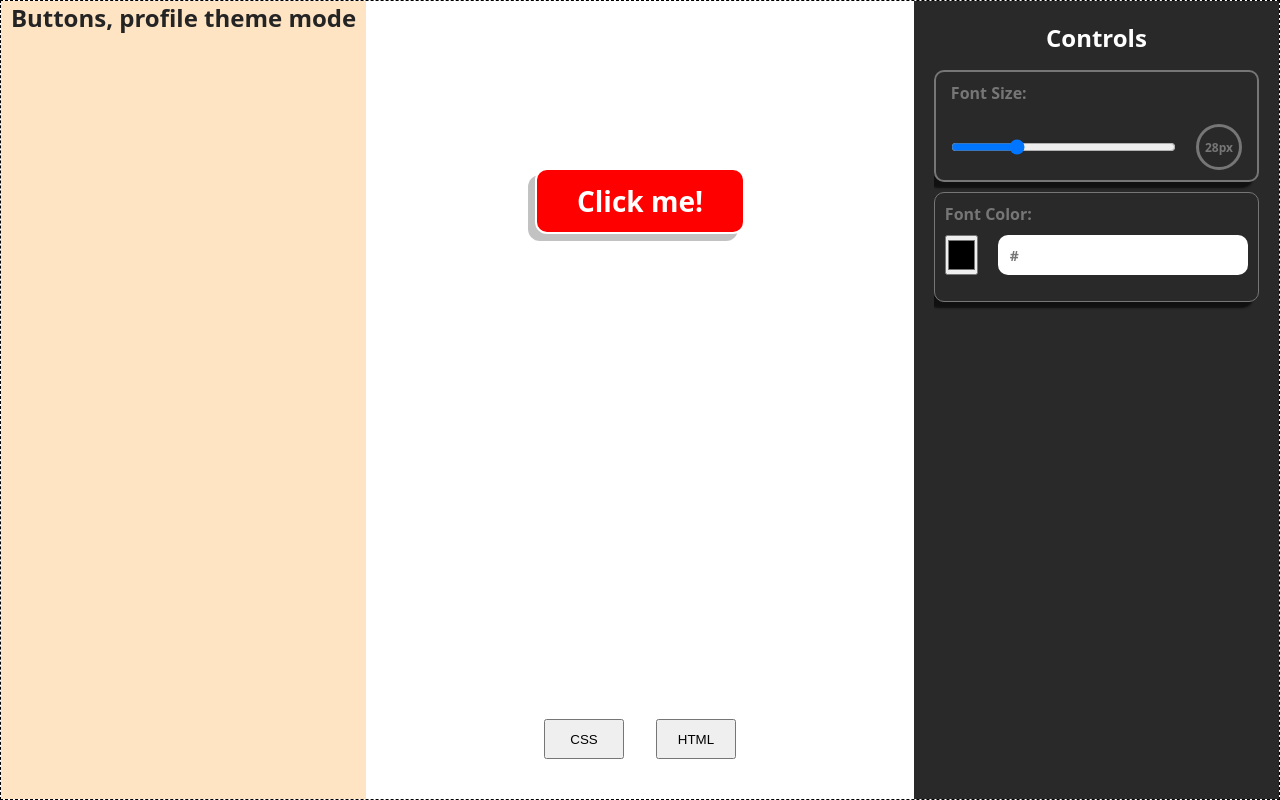
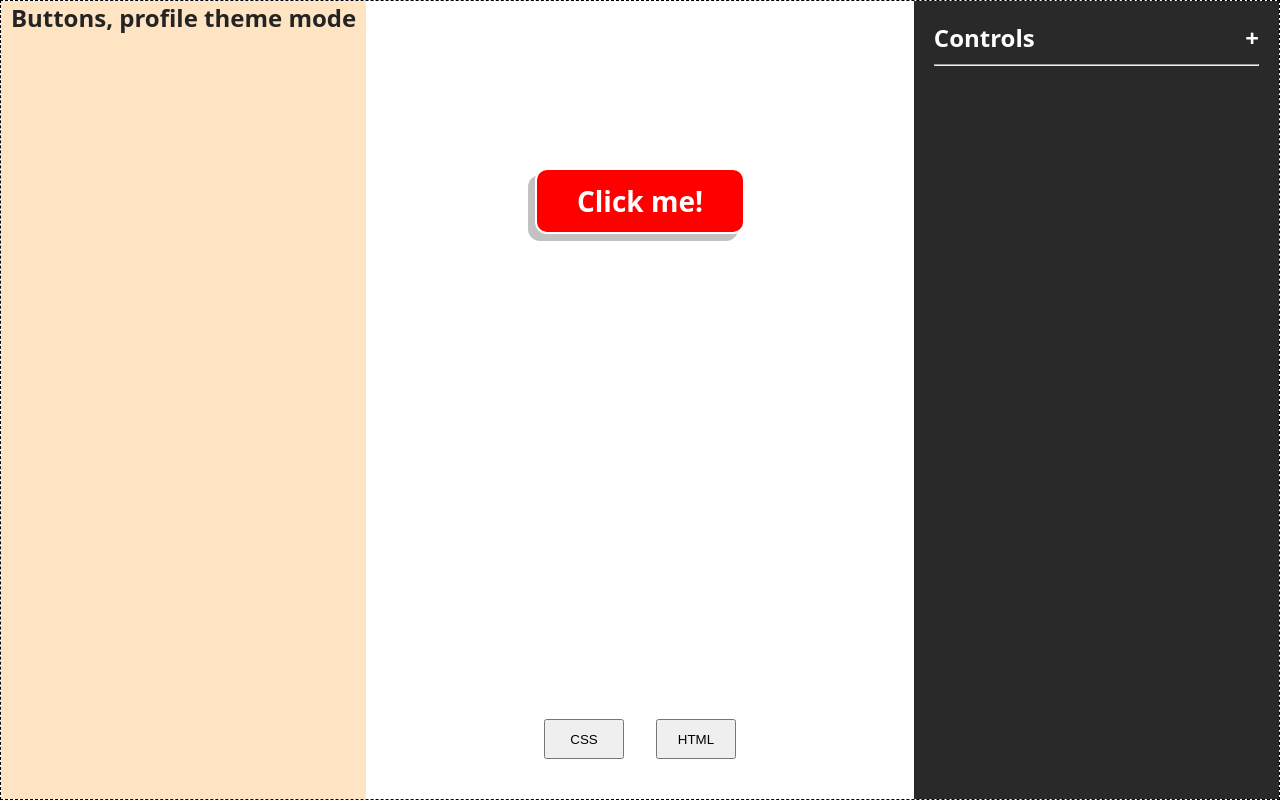
Before and after one commit to J-C-S-V/button-builder, a React (Vite) app: page / in a window 1280 px wide. Built offline with nearby package versions, Linux system fonts and the light colour scheme.

Commit message:
Add new controls layout for fonts

```diff
--- a/src/components/ChangeFontColor.tsx
+++ b/src/components/ChangeFontColor.tsx
@@ -7,6 +7,8 @@ export const ChangeFontColor = ({
   fontColor: string;
   onFontColorChange: (e: React.ChangeEvent<HTMLInputElement>) => void;
 }) => {
+  const newFontColor = fontColor.slice(1, fontColor.length);
+
   return (
     <div className={styles["font-color"]}>
       <label htmlFor="fontColor" className={styles["font-color__label"]}>
@@ -17,10 +19,10 @@ export const ChangeFontColor = ({
           className={styles["font-color__input-color"]}
           type="color"
           id="fontColor"
-          value={fontColor}
+          value={newFontColor}
           onChange={onFontColorChange}
         />
-        <input type="text" className={styles["font-color__input-text"]} value={fontColor} onChange={onFontColorChange} />
+        <input type="text" className={styles["font-color__input-text"]} value={newFontColor} onChange={onFontColorChange} />
       </div>
     </div>
   );
--- a/src/components/Controls/Controls.module.css
+++ b/src/components/Controls/Controls.module.css
@@ -1,8 +1,22 @@
 .controls__font {
   display: flex;
   flex-direction: column;
-  gap: 1em;
+  gap: 1rem;
+}
+
+.controls__title {
+  display: flex;
+  justify-content: space-between;
+  cursor: pointer;
+}
+
+.controls__content {
   /* max-height: 0; */
+  display: none;
   overflow: hidden;
-  transition: max-height 0.3s ease-out;
 }
+
+.show {
+  /* max-height: 100%; */
+  display: block;
+}
--- a/src/components/Controls/Controls.tsx
+++ b/src/components/Controls/Controls.tsx
@@ -1,68 +1,32 @@
-import { ChangeColor } from "../ChangeColor";
-import { ChangeBorderRadius } from "../ChangeBorderRadius";
 import { ChangeFontColor } from "../ChangeFontColor";
-import { ChangeInnerText } from "../ChangeInnerText";
-import { ChangePadding } from "../ChangePadding";
 import { ChangeFontSize } from "../ChangeFontSize";
 import styles from "./Controls.module.css";
 import { useState } from "react";
 
 export const Controls = ({
-  onTextChange,
-  innerText,
-  onBackgroundColorChange,
-  backgroundColor,
   onFontColorChange,
   fontColor,
-  onBorderRadiusChange,
-  borderRadius,
-  onPaddingYChange,
-  paddingY,
-  onPaddingXChange,
-  paddingX,
   onFontSizeChange,
   fontSize,
 }: {
-  onTextChange: (e: React.ChangeEvent<HTMLInputElement>) => void;
-  innerText: string;
-  onBackgroundColorChange: (e: React.ChangeEvent<HTMLInputElement>) => void;
-  backgroundColor: string;
   onFontColorChange: (e: React.ChangeEvent<HTMLInputElement>) => void;
   fontColor: string;
-  onBorderRadiusChange: (e: React.ChangeEvent<HTMLInputElement>) => void;
-  borderRadius: number;
-  onPaddingYChange: (e: React.ChangeEvent<HTMLInputElement>) => void;
-  paddingY: number;
-  onPaddingXChange: (e: React.ChangeEvent<HTMLInputElement>) => void;
-  paddingX: number;
   onFontSizeChange: (e: React.ChangeEvent<HTMLInputElement>) => void;
   fontSize: number;
 }) => {
-  const [showControls, setShowControls] = useState(true);
+  const [showControls, setShowControls] = useState(false);
 
   return (
-    <div className={styles["controls__font"]}>
+    <div className={`${styles["controls__font"]}`}>
       <h2 onClick={() => setShowControls(!showControls)} className={styles["controls__title"]}>
-        Controls
+        <span>Controls</span>
+        {showControls ? <span>–</span> : <span>+</span>}
       </h2>
-      <div className={styles["controls__content"]}>
-        {showControls && (
-          <>
-            <ChangeFontSize fontSize={fontSize} onFontSizeChange={onFontSizeChange} />
-            <ChangeFontColor fontColor={fontColor} onFontColorChange={onFontColorChange} />
-          </>
-        )}
-        {/* <ChangeInnerText onTextChange={onTextChange} innerText={innerText} />
-      <ChangeColor backgroundColor={backgroundColor} onColorChange={onBackgroundColorChange} />
-      <ChangeBorderRadius onBorderRadiusChange={onBorderRadiusChange} borderRadius={borderRadius} /> */}
-
-        {/* <ChangePadding
-        paddingY={paddingY}
-        paddingX={paddingX}
-        onPaddingYChange={onPaddingYChange}
-        onPaddingXChange={onPaddingXChange}
-      /> */}
+      <div className={`${showControls ? styles["show"] : styles["controls__content"]}`}>
+        <ChangeFontSize fontSize={fontSize} onFontSizeChange={onFontSizeChange} />
+        <ChangeFontColor fontColor={fontColor} onFontColorChange={onFontColorChange} />
       </div>
+      <hr />
     </div>
   );
 };
--- a/src/components/WorkBench/WorkBench.tsx
+++ b/src/components/WorkBench/WorkBench.tsx
@@ -48,7 +48,7 @@ export const WorkBench = () => {
   };
 
   const handleFontColorChange = (e: React.ChangeEvent<HTMLInputElement>) => {
-    setFontColor(`#${e.target.value}`);
+    setFontColor(`${e.target.value}`);
   };
 
   const handleBorderRadiusChange = (e: React.ChangeEvent<HTMLInputElement>) => {
@@ -120,10 +120,7 @@ export const WorkBench = () => {
           // onBorderRadiusChange={handleBorderRadiusChange}
           // borderRadius={borderRadius}
           onFontColorChange={handleFontColorChange}
-          onPaddingYChange={handlePaddingYChange}
-          paddingY={paddingY}
-          onPaddingXChange={handlePaddingXChange}
-          paddingX={paddingX}
+          fontColor={fontColor}
           onFontSizeChange={handleFontSizeChange}
           fontSize={fontSize}
         />
```
